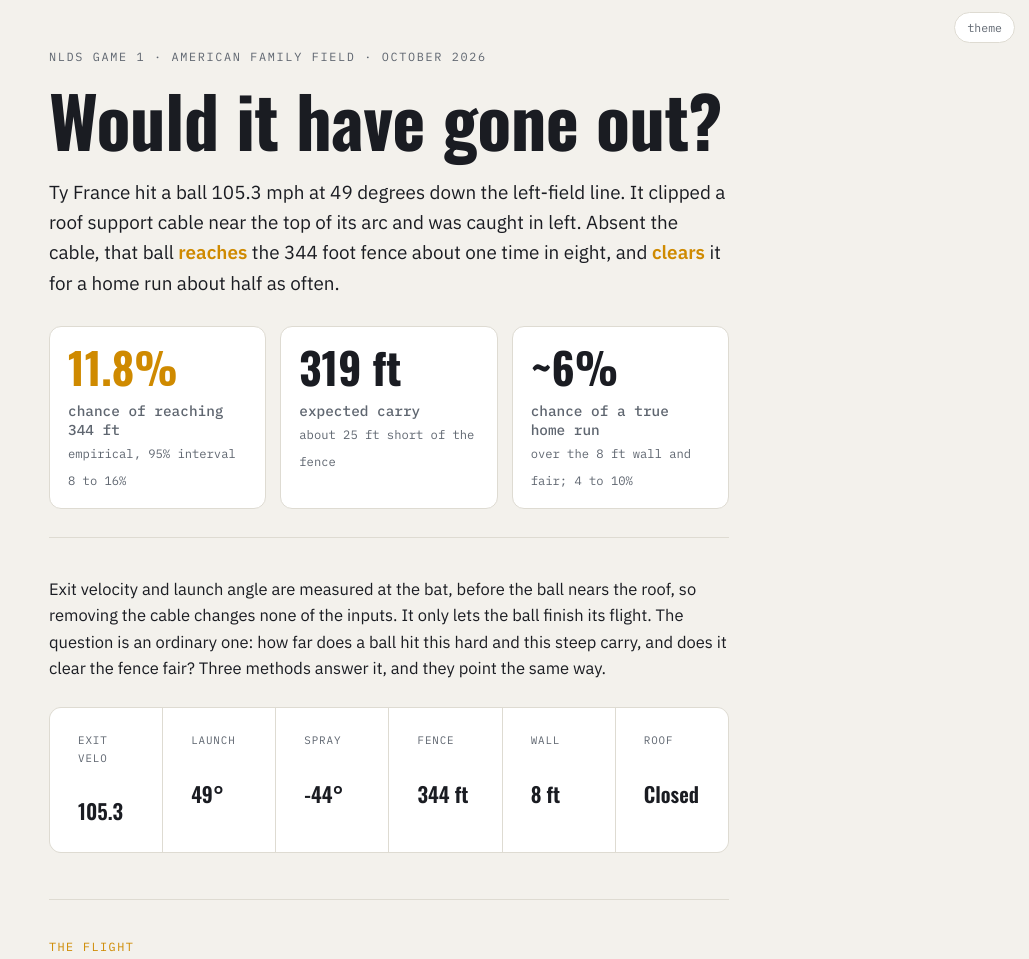
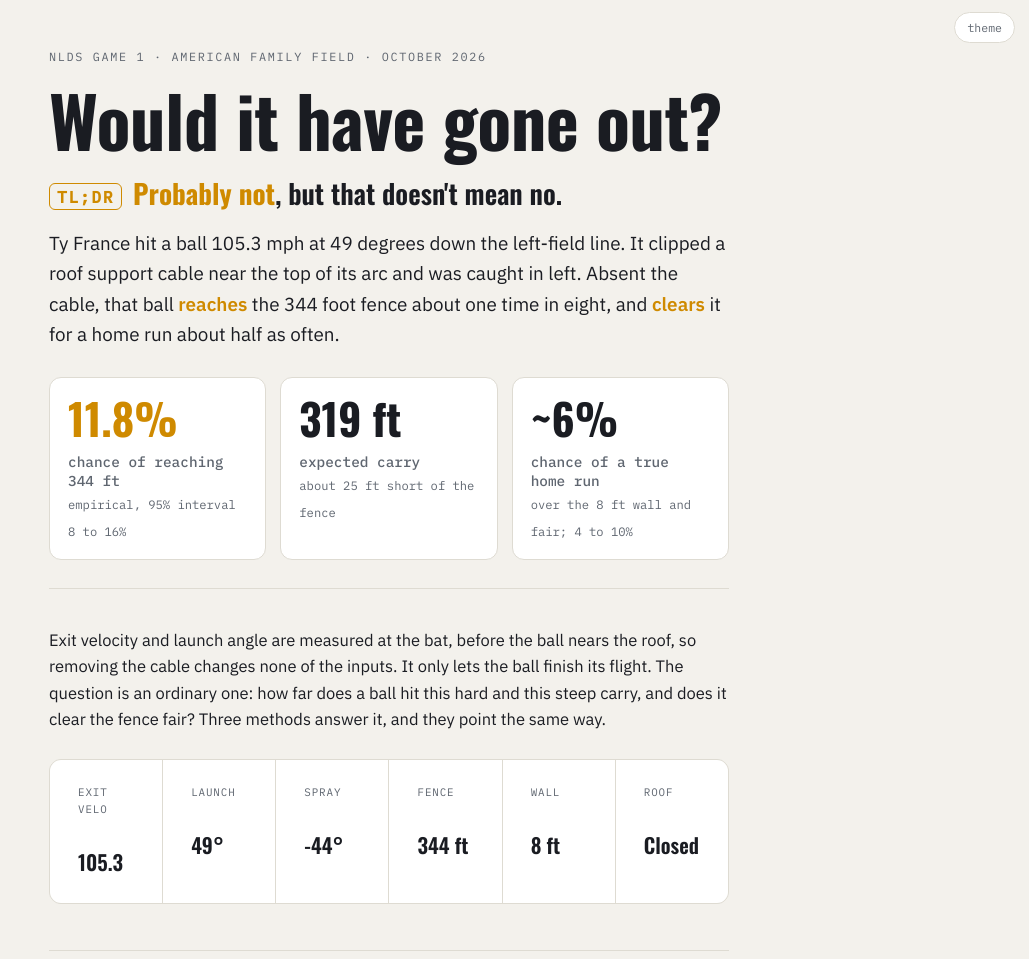
Before and after one commit to doyled-it/big-eiffel, a website: page site/index.html in a window 1280 px wide. Shown: the top 959 px of the page, without its empty margins (251-1280 px from the left). Drawn offline with nearby package versions, Linux system fonts and the light colour scheme.

Commit message:
feat(web): add TL;DR under the title and a Padres-fan credibility note
TL;DR reads 'Probably not, but that doesn't mean no.' under the headline question. Footer notes the author is a Padres fan, so the 'probably not' is betting against his own team, which is the data talking, not bias.

```diff
--- a/site/index.html
+++ b/site/index.html
@@ -51,6 +51,10 @@ a:hover{border-bottom-color:var(--accent)}
 .hero{padding-block:48px 28px;border-bottom:1px solid var(--line)}
 .hero h1{font-size:clamp(2.6rem,9vw,4.4rem);font-weight:700;margin:0 0 20px;letter-spacing:-.5px}
 .lede{font-size:1.18rem;color:var(--fg)}
+.tldr{font-family:var(--display);font-weight:600;font-size:clamp(1.3rem,4.6vw,1.7rem);line-height:1.22;margin:2px 0 18px}
+.tldr .tag{font-family:var(--mono);font-size:.6em;letter-spacing:.1em;text-transform:uppercase;color:var(--accent);
+  border:1px solid var(--accent);border-radius:6px;padding:2px 7px;margin-right:11px;vertical-align:middle}
+.tldr b{color:var(--accent);font-weight:700}
 .lede b{color:var(--accent);font-weight:600}
 .stats{display:flex;flex-wrap:wrap;gap:14px;margin-top:28px}
 .stat{flex:1 1 180px;min-width:0;background:var(--surface);border:1px solid var(--line);
@@ -120,6 +124,7 @@ footer .mono{font-size:.78rem}
   <header class="hero">
     <p class="eyebrow">NLDS Game 1 &middot; American Family Field &middot; October 2026</p>
     <h1>Would it have gone out?</h1>
+    <p class="tldr"><span class="tag">tl;dr</span><b>Probably not</b>, but that doesn't mean no.</p>
     <p class="lede">Ty France hit a ball 105.3 mph at 49 degrees down the left-field line. It clipped a roof support cable near the top of its arc and was caught in left. Absent the cable, that ball <b>reaches</b> the 344 foot fence about one time in eight, and <b>clears</b> it for a home run about half as often.</p>
     <div class="stats">
       <div class="stat hr">
@@ -286,6 +291,7 @@ footer .mono{font-size:.78rem}
 
   <footer>
     <p>Most likely a long out: about a one-in-eight shot to reach the fence, closer to one in sixteen to clear it for a home run.</p>
+    <p>For the record, I am a Padres fan, so calling France's ball short is me betting against my own guy. That is rather the point: the "probably not" is the data talking, not me.</p>
     <p class="mono">Data: MLB Statcast (2015-2025 via the Jensen-holm HuggingFace mirror, 2026 from Baseball Savant), game weather and roof from the MLB StatsAPI, humidity and pressure from Open-Meteo. Enriched dataset: <a href="https://huggingface.co/datasets/doyled-it/statcast-batted-balls-weather">doyled-it/statcast-batted-balls-weather</a>. Code and tests: <a href="https://github.com/doyled-it/big-eiffel">github.com/doyled-it/big-eiffel</a></p>
   </footer>
 
```
Also changed, not shown: web/index.template.html (+6 -0 lines).
